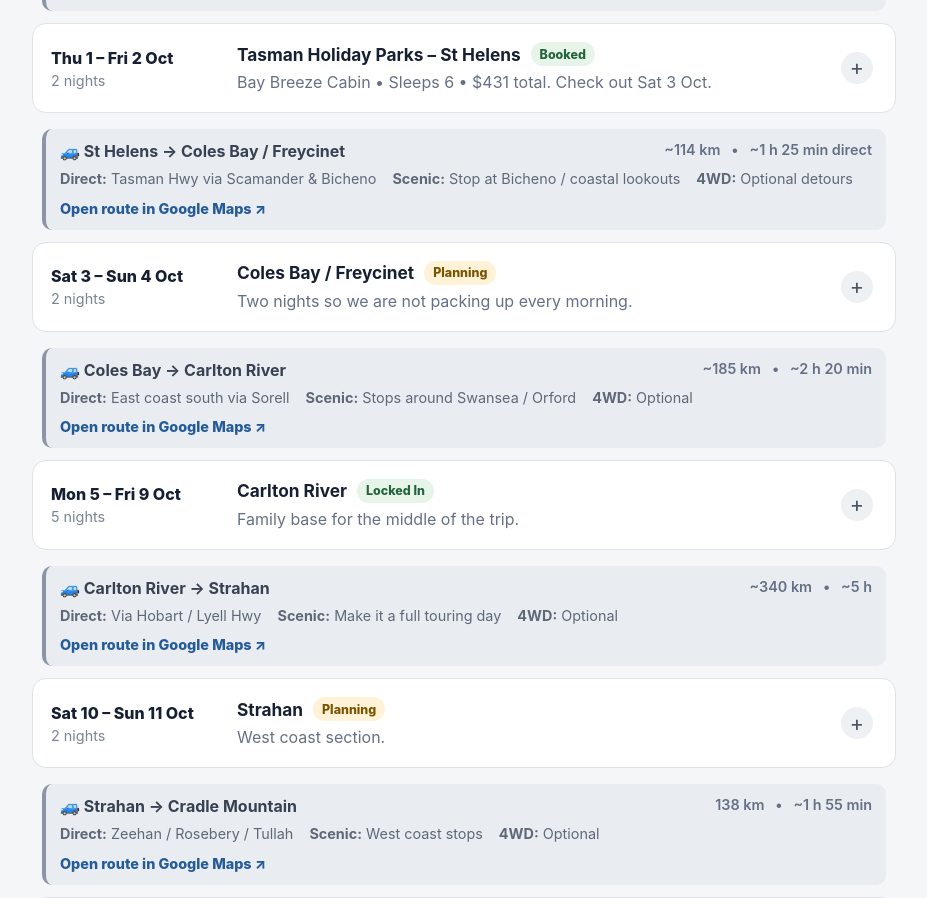
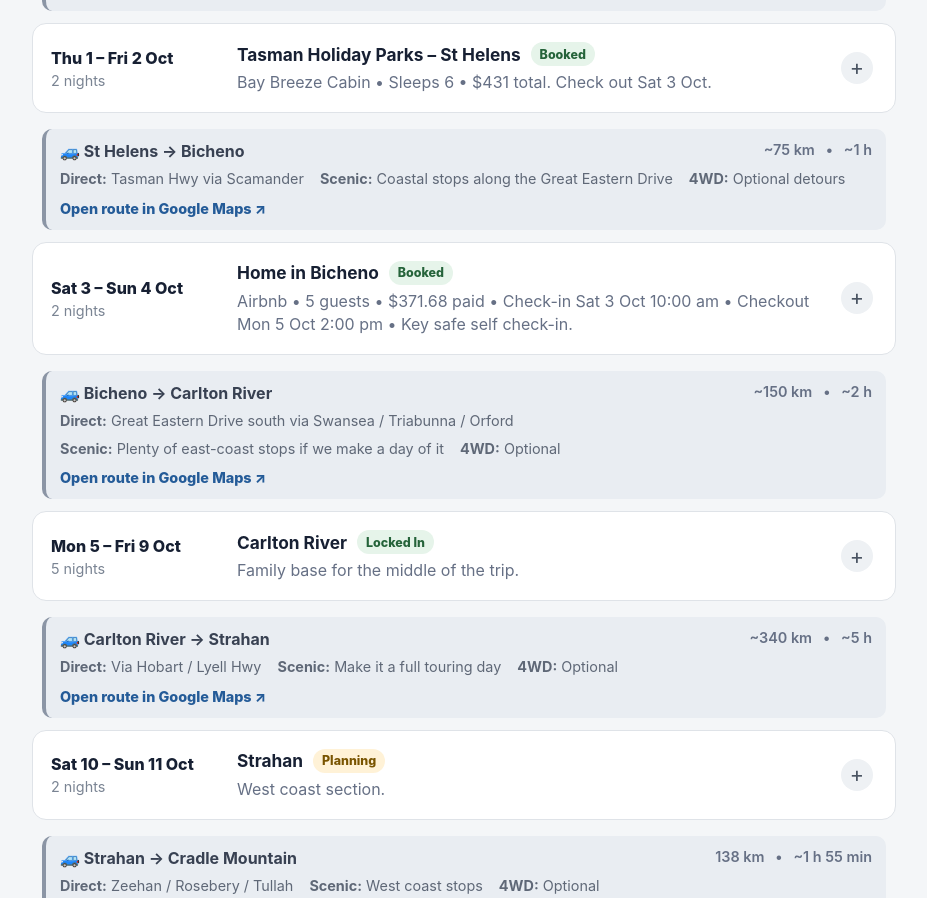
Before and after one commit to scottwillow84/willow-expeditions-v2, a React (Vite) app: page / in a window 1280 px wide. Shown: the part 1175-2073 px from the top of the page, without its empty margins (176-1103 px from the left). Built offline with nearby package versions, Linux system fonts and the light colour scheme.

Commit message:
Add booked Bicheno stay and update route sequence

```diff
--- a/src/pages/Home.jsx
+++ b/src/pages/Home.jsx
@@ -67,19 +67,19 @@ const stays = [
     ],
   },
   {
-    id: "colesbay",
+    id: "bicheno",
     dates: "Sat 3 – Sun 4 Oct",
     nights: "2 nights",
-    place: "Coles Bay / Freycinet",
-    mapQuery: "Coles Bay Tasmania Australia",
-    status: "Planning",
-    note: "Two nights so we are not packing up every morning.",
+    place: "Home in Bicheno",
+    mapQuery: "8 Banksia Street Bicheno TAS 7215 Australia",
+    status: "Booked",
+    note: "Airbnb • 5 guests • $371.68 paid • Check-in Sat 3 Oct 10:00 am • Checkout Mon 5 Oct 2:00 pm • Key safe self check-in.",
     things: [
-      { name: "Wineglass Bay", mapQuery: "Wineglass Bay car park Tasmania", distance: "~7 km • ~10 min" },
-      { name: "Cape Tourville", mapQuery: "Cape Tourville Lighthouse Tasmania", distance: "~7 km • ~15 min" },
-      { name: "Freycinet walks", mapQuery: "Freycinet National Park Tasmania", distance: "Local" },
-      { name: "Photography", mapQuery: "Freycinet National Park Tasmania", distance: "Local" },
-      { name: "Seafood", mapQuery: "seafood Coles Bay Tasmania", distance: "Local" },
+      { name: "Bicheno Blowhole", mapQuery: "Bicheno Blowhole Tasmania", distance: "Local • few min" },
+      { name: "Bicheno Penguin Tours", mapQuery: "Bicheno Penguin Tours Tasmania", distance: "Local • few min" },
+      { name: "Freycinet / Coles Bay", mapQuery: "Freycinet National Park Tasmania", distance: "~35 km • ~30 min" },
+      { name: "Friendly Beaches", mapQuery: "Friendly Beaches Tasmania", distance: "~28 km • ~27 min" },
+      { name: "Seafood / pub", mapQuery: "seafood pub Bicheno Tasmania", distance: "Local" },
     ],
   },
   {
@@ -206,7 +206,7 @@ const routes = {
     direct: "Three good route choices",
     scenic: "Lilydale / Pipers River options",
     offroad: "Industry Road rural shortcut option",
-    comparePath: "/willow-expeditions-v2/route/hadspen-lulworth",
+    comparePath: "#/route/hadspen-lulworth",
   },
   sthelens: {
     from: "Lulworth",
@@ -219,26 +219,26 @@ const routes = {
     scenic: "Via Gladstone / Ansons Bay",
     offroad: "Legal 4WD detours to research",
   },
-  colesbay: {
+  bicheno: {
     from: "St Helens",
-    to: "Coles Bay / Freycinet",
+    to: "Bicheno",
     origin: "Tasman Holiday Parks St Helens Tasmania",
-    destination: "Coles Bay Tasmania Australia",
-    distance: "~114 km",
-    drive: "~1 h 25 min direct",
-    direct: "Tasman Hwy via Scamander & Bicheno",
-    scenic: "Stop at Bicheno / coastal lookouts",
+    destination: "8 Banksia Street Bicheno TAS 7215 Australia",
+    distance: "~75 km",
+    drive: "~1 h",
+    direct: "Tasman Hwy via Scamander",
+    scenic: "Coastal stops along the Great Eastern Drive",
     offroad: "Optional detours",
   },
   carlton: {
-    from: "Coles Bay",
+    from: "Bicheno",
     to: "Carlton River",
-    origin: "Coles Bay Tasmania Australia",
+    origin: "8 Banksia Street Bicheno TAS 7215 Australia",
     destination: "Carlton River Tasmania Australia",
-    distance: "~185 km",
-    drive: "~2 h 20 min",
-    direct: "East coast south via Sorell",
-    scenic: "Stops around Swansea / Orford",
+    distance: "~150 km",
+    drive: "~2 h",
+    direct: "Great Eastern Drive south via Swansea / Triabunna / Orford",
+    scenic: "Plenty of east-coast stops if we make a day of it",
     offroad: "Optional",
   },
   strahan: {
```
